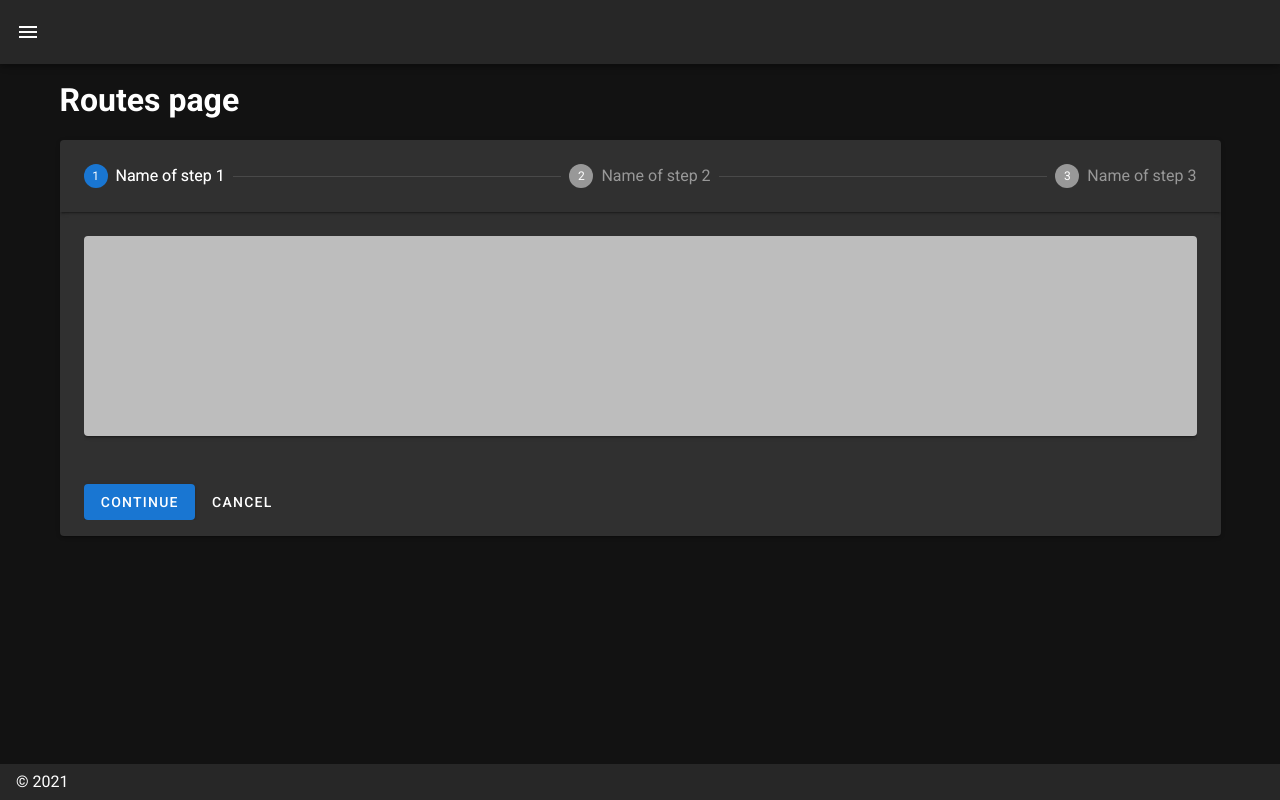
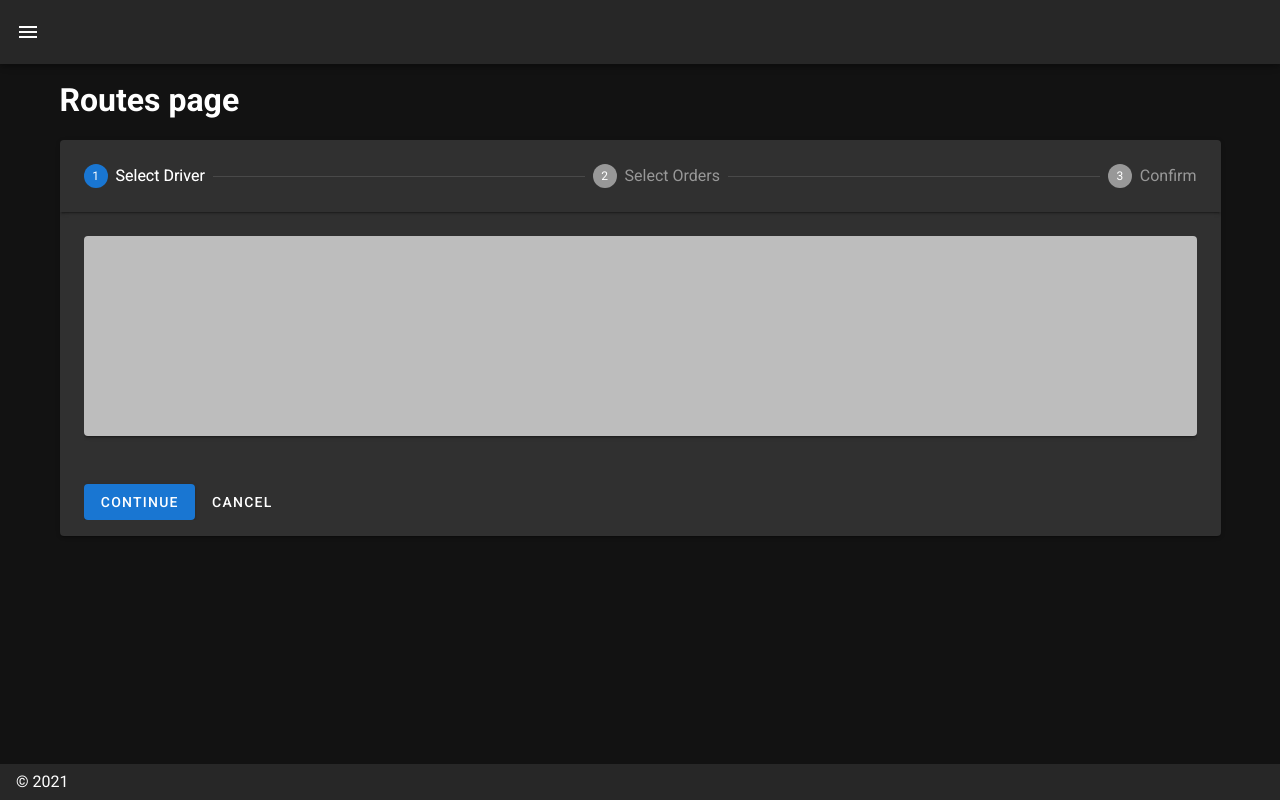
Before and after one commit to PilarCha/Delivery-Service, a Nuxt app: page /routes in a window 1280 px wide. Built offline with nearby package versions, Linux system fonts and the light colour scheme.

Commit message:
changed Headers in steppers

```diff
--- a/pages/routes/index.vue
+++ b/pages/routes/index.vue
@@ -3,12 +3,13 @@
     <h1 class="mb-4">Routes page</h1>
     <section>
       <v-stepper v-model="steps">
+        <!-- Header -->
         <v-stepper-header>
           <v-stepper-step
             :complete="steps > 1"
             step="1"
           >
-            Name of step 1
+            Select Driver
           </v-stepper-step>
 
           <v-divider></v-divider>
@@ -17,16 +18,17 @@
             :complete="steps > 2"
             step="2"
           >
-            Name of step 2
+            Select Orders
           </v-stepper-step>
 
           <v-divider></v-divider>
 
           <v-stepper-step step="3">
-            Name of step 3
+            Confirm
           </v-stepper-step>
         </v-stepper-header>
 
+        <!-- Steps -->
         <v-stepper-items>
           <v-stepper-content step="1">
             <v-card
```
